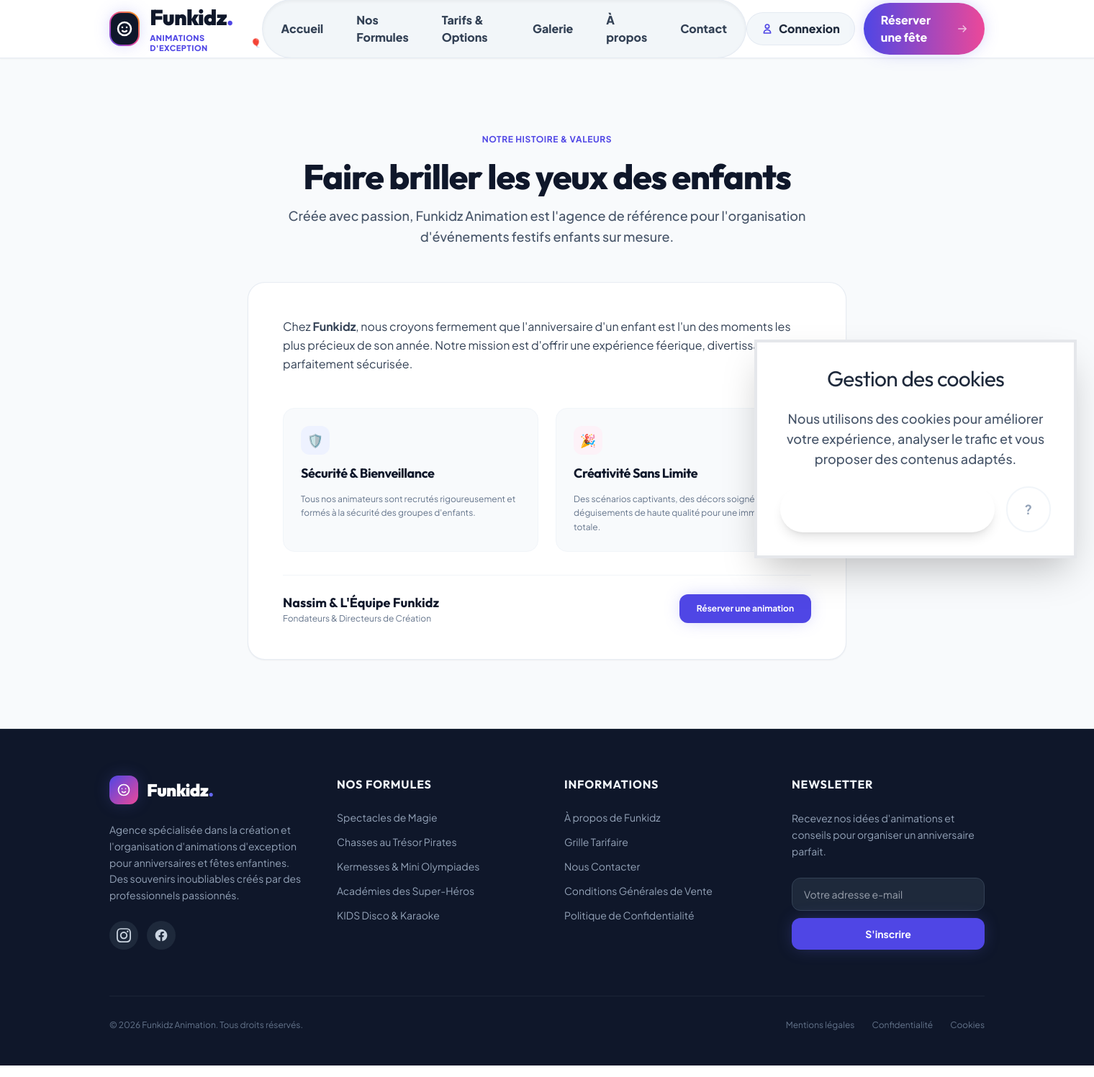
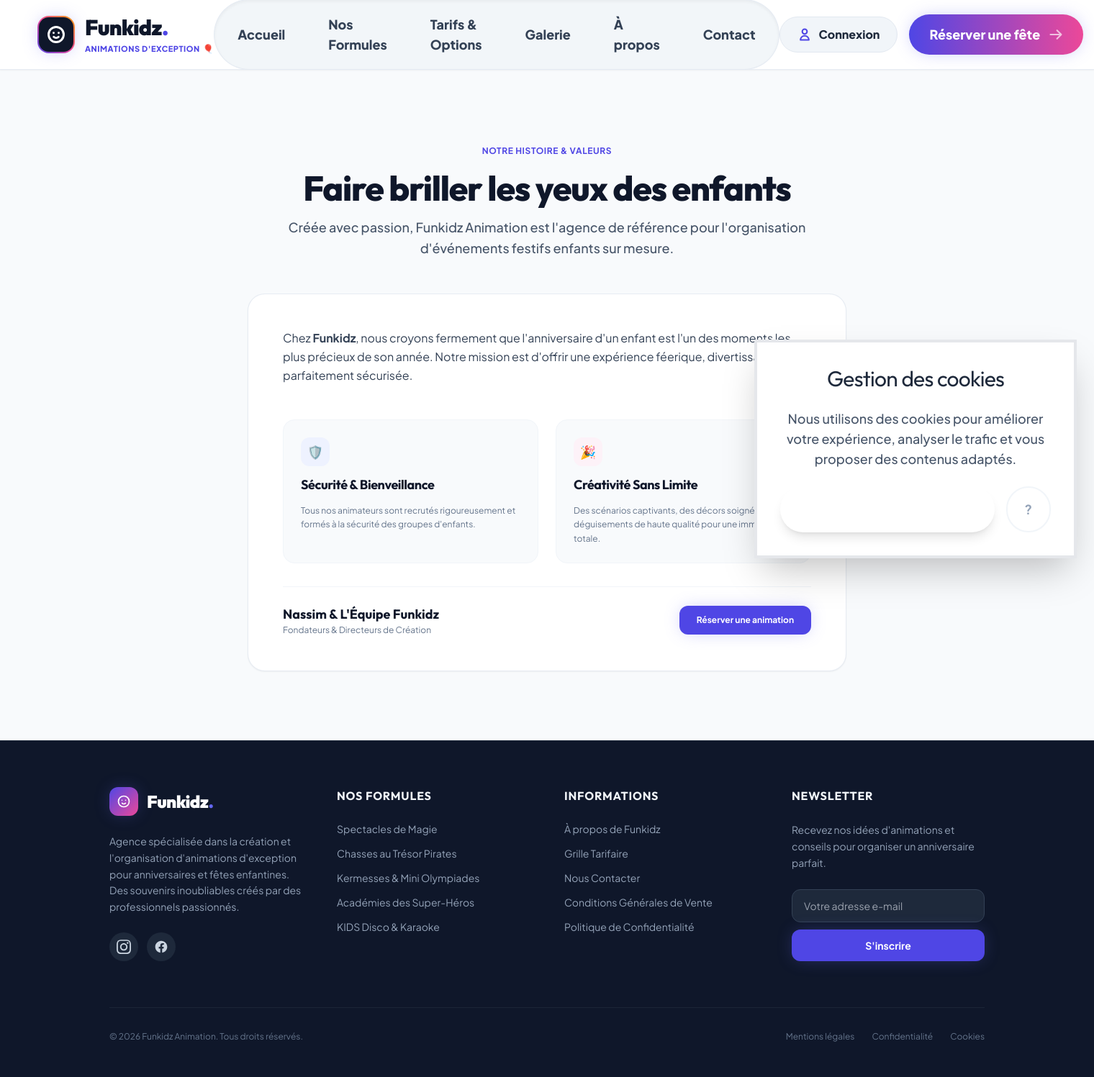
Before and after one commit to nassim2389/Funkidz-animation-, a Django app: page /about/ in a window 1520 px wide. Shown: the whole page at 72% size. Run offline with Django 5.2, Linux system fonts and the light colour scheme; parts of the project's set-up code (start-up, migrations or seed data) failed here and were passed over; some libraries are stand-ins or nearby versions.

Commit message:
style: broaden navbar container max-width to 1480px and increase horizontal spacing for airy menu layout

```diff
--- a/templates/includes/navbar.html
+++ b/templates/includes/navbar.html
@@ -1,13 +1,13 @@
-<nav class="sticky top-0 z-50 transition-all duration-300 bg-white/90 backdrop-blur-xl border-b border-slate-200/80 shadow-sm"
+<nav class="sticky top-0 z-50 transition-all duration-300 bg-white/95 backdrop-blur-2xl border-b border-slate-200/80 shadow-sm"
      x-data="{ isOpen: false }">
-    <div class="max-w-7xl mx-auto px-4 sm:px-6 lg:px-8">
-        <div class="flex justify-between items-center h-20">
+    <div class="max-w-[1480px] mx-auto px-4 sm:px-8">
+        <div class="flex justify-between items-center h-24">
 
             <!-- Brand Logo -->
-            <a href="{% url 'home' %}" class="flex items-center gap-3.5 group">
-                <div class="w-12 h-12 rounded-2xl bg-gradient-to-tr from-brand-600 via-accent-pink to-accent-amber p-0.5 shadow-glow group-hover:scale-105 group-hover:rotate-3 transition duration-300">
-                    <div class="w-full h-full bg-slate-900 rounded-[14px] flex items-center justify-center text-white">
-                        <svg class="w-6 h-6 text-brand-400 group-hover:text-accent-pink transition" fill="none" stroke="currentColor" viewBox="0 0 24 24"><path stroke-linecap="round" stroke-linejoin="round" stroke-width="2.5" d="M14.828 14.828a4 4 0 01-5.656 0M9 10h.01M15 10h.01M21 12a9 9 0 11-18 0 9 9 0 0118 0z"/></svg>
+            <a href="{% url 'home' %}" class="flex items-center gap-3.5 group shrink-0">
+                <div class="w-13 h-13 rounded-2xl bg-gradient-to-tr from-brand-600 via-accent-pink to-accent-amber p-0.5 shadow-glow group-hover:scale-105 group-hover:rotate-3 transition duration-300">
+                    <div class="w-full h-full bg-slate-900 rounded-[14px] p-2.5 flex items-center justify-center text-white">
+                        <svg class="w-7 h-7 text-brand-400 group-hover:text-accent-pink transition" fill="none" stroke="currentColor" viewBox="0 0 24 24"><path stroke-linecap="round" stroke-linejoin="round" stroke-width="2.5" d="M14.828 14.828a4 4 0 01-5.656 0M9 10h.01M15 10h.01M21 12a9 9 0 11-18 0 9 9 0 0118 0z"/></svg>
                     </div>
                 </div>
                 <div class="flex flex-col">
@@ -21,85 +21,85 @@
                 </div>
             </a>
 
-            <!-- Central Pill Navigation Links -->
-            <div class="hidden lg:flex items-center gap-1.5 bg-slate-100/90 p-1.5 rounded-full border border-slate-200/80 shadow-inner">
+            <!-- Central Spacious Navigation Links -->
+            <div class="hidden xl:flex items-center gap-3 bg-slate-100/90 p-2 rounded-full border border-slate-200/80 shadow-inner">
                 <a href="{% url 'home' %}"
-                   class="px-5 py-2.5 text-base font-extrabold rounded-full transition-all duration-200 text-slate-700 hover:text-brand-600 hover:bg-white hover:shadow-sm">
+                   class="px-6 py-3 text-base sm:text-lg font-extrabold rounded-full transition-all duration-200 text-slate-700 hover:text-brand-600 hover:bg-white hover:shadow-md">
                     Accueil
                 </a>
                 <a href="{% url 'services-web' %}"
-                   class="px-5 py-2.5 text-base font-extrabold rounded-full transition-all duration-200 text-slate-700 hover:text-brand-600 hover:bg-white hover:shadow-sm">
+                   class="px-6 py-3 text-base sm:text-lg font-extrabold rounded-full transition-all duration-200 text-slate-700 hover:text-brand-600 hover:bg-white hover:shadow-md">
                     Nos Formules
                 </a>
                 <a href="{% url 'pricing' %}"
-                   class="px-5 py-2.5 text-base font-extrabold rounded-full transition-all duration-200 text-slate-700 hover:text-brand-600 hover:bg-white hover:shadow-sm">
+                   class="px-6 py-3 text-base sm:text-lg font-extrabold rounded-full transition-all duration-200 text-slate-700 hover:text-brand-600 hover:bg-white hover:shadow-md">
                     Tarifs & Options
                 </a>
                 <a href="{% url 'gallery' %}"
-                   class="px-5 py-2.5 text-base font-extrabold rounded-full transition-all duration-200 text-slate-700 hover:text-brand-600 hover:bg-white hover:shadow-sm">
+                   class="px-6 py-3 text-base sm:text-lg font-extrabold rounded-full transition-all duration-200 text-slate-700 hover:text-brand-600 hover:bg-white hover:shadow-md">
                     Galerie
                 </a>
                 <a href="{% url 'about' %}"
-                   class="px-5 py-2.5 text-base font-extrabold rounded-full transition-all duration-200 text-slate-700 hover:text-brand-600 hover:bg-white hover:shadow-sm">
+                   class="px-6 py-3 text-base sm:text-lg font-extrabold rounded-full transition-all duration-200 text-slate-700 hover:text-brand-600 hover:bg-white hover:shadow-md">
                     À propos
                 </a>
                 <a href="{% url 'contact' %}"
-                   class="px-5 py-2.5 text-base font-extrabold rounded-full transition-all duration-200 text-slate-700 hover:text-brand-600 hover:bg-white hover:shadow-sm">
+                   class="px-6 py-3 text-base sm:text-lg font-extrabold rounded-full transition-all duration-200 text-slate-700 hover:text-brand-600 hover:bg-white hover:shadow-md">
                     Contact
                 </a>
             </div>
 
             <!-- Action Buttons: Connexion & Réserver une fête -->
-            <div class="hidden xl:flex items-center gap-3">
+            <div class="hidden xl:flex items-center gap-4 shrink-0">
                 {% if user.is_authenticated %}
-                    <a href="{% url 'dashboard' %}" class="px-5 py-2.5 text-base font-extrabold text-slate-800 hover:text-brand-600 bg-slate-100 hover:bg-slate-200/80 rounded-full transition duration-200 flex items-center gap-2 border border-slate-200">
-                        <div class="w-6 h-6 rounded-full bg-brand-600 text-white flex items-center justify-center text-xs font-bold">
+                    <a href="{% url 'dashboard' %}" class="px-6 py-3 text-base font-extrabold text-slate-800 hover:text-brand-600 bg-slate-100 hover:bg-slate-200/80 rounded-full transition duration-200 flex items-center gap-2.5 border border-slate-200">
+                        <div class="w-7 h-7 rounded-full bg-brand-600 text-white flex items-center justify-center text-xs font-bold">
                             {{ user.first_name|default:user.email|slice:":1"|upper }}
                         </div>
                         <span>Mon Espace</span>
                     </a>
                     <form action="{% url 'logout' %}" method="post" class="inline">
                         {% csrf_token %}
-                        <button type="submit" class="p-2.5 text-slate-400 hover:text-rose-600 rounded-full hover:bg-rose-50 transition duration-200" title="Déconnexion">
-                            <svg class="w-5 h-5" fill="none" stroke="currentColor" viewBox="0 0 24 24"><path stroke-linecap="round" stroke-linejoin="round" stroke-width="2" d="M17 16l4-4m0 0l-4-4m4 4H7m6 4v1a3 3 0 01-3 3H6a3 3 0 01-3-3V7a3 3 0 013-3h4a3 3 0 013 3v1"/></svg>
+                        <button type="submit" class="p-3 text-slate-400 hover:text-rose-600 rounded-full hover:bg-rose-50 transition duration-200" title="Déconnexion">
+                            <svg class="w-6 h-6" fill="none" stroke="currentColor" viewBox="0 0 24 24"><path stroke-linecap="round" stroke-linejoin="round" stroke-width="2" d="M17 16l4-4m0 0l-4-4m4 4H7m6 4v1a3 3 0 01-3 3H6a3 3 0 01-3-3V7a3 3 0 013-3h4a3 3 0 013 3v1"/></svg>
                         </button>
                     </form>
                 {% else %}
-                    <a href="{% url 'login' %}" class="px-5 py-2.5 text-base font-extrabold text-slate-800 hover:text-brand-600 bg-slate-100/80 hover:bg-slate-200/80 rounded-full transition duration-200 flex items-center gap-2 border border-slate-200/80">
-                        <svg class="w-4 h-4 text-brand-600" fill="none" stroke="currentColor" viewBox="0 0 24 24"><path stroke-linecap="round" stroke-linejoin="round" stroke-width="2.5" d="M16 7a4 4 0 11-8 0 4 4 0 018 0zM12 14a7 7 0 00-7 7h14a7 7 0 00-7-7z"/></svg>
+                    <a href="{% url 'login' %}" class="px-6 py-3 text-base font-extrabold text-slate-800 hover:text-brand-600 bg-slate-100 hover:bg-slate-200/80 rounded-full transition duration-200 flex items-center gap-2.5 border border-slate-200">
+                        <svg class="w-5 h-5 text-brand-600" fill="none" stroke="currentColor" viewBox="0 0 24 24"><path stroke-linecap="round" stroke-linejoin="round" stroke-width="2.5" d="M16 7a4 4 0 11-8 0 4 4 0 018 0zM12 14a7 7 0 00-7 7h14a7 7 0 00-7-7z"/></svg>
                         <span>Connexion</span>
                     </a>
                 {% endif %}
 
-                <a href="{% url 'booking-wizard' %}" class="px-6 py-3 bg-gradient-to-r from-brand-600 via-accent-pink to-accent-amber bg-[length:200%_auto] hover:bg-right text-white font-extrabold text-base rounded-full shadow-glow hover:shadow-xl hover:scale-105 active:scale-95 transition-all duration-500 flex items-center gap-2.5">
+                <a href="{% url 'booking-wizard' %}" class="px-7 py-3.5 bg-gradient-to-r from-brand-600 via-accent-pink to-accent-amber bg-[length:200%_auto] hover:bg-right text-white font-extrabold text-base sm:text-lg rounded-full shadow-glow hover:shadow-xl hover:scale-105 active:scale-95 transition-all duration-500 flex items-center gap-3">
                     <span>Réserver une fête</span>
                     <svg class="w-5 h-5 animate-pulse" fill="none" stroke="currentColor" viewBox="0 0 24 24"><path stroke-linecap="round" stroke-linejoin="round" stroke-width="2.5" d="M14 5l7 7m0 0l-7 7m7-7H3"/></svg>
                 </a>
             </div>
 
-            <!-- Mobile Menu Toggle Button -->
-            <button class="lg:hidden p-3 text-slate-700 hover:text-brand-600 rounded-2xl bg-slate-100 hover:bg-slate-200 transition" @click="isOpen = !isOpen" aria-label="Menu principal">
-                <svg x-show="!isOpen" class="w-7 h-7" fill="none" stroke="currentColor" viewBox="0 0 24 24"><path stroke-linecap="round" stroke-linejoin="round" stroke-width="2.5" d="M4 6h16M4 12h16M4 18h16"/></svg>
-                <svg x-show="isOpen" class="w-7 h-7" fill="none" stroke="currentColor" viewBox="0 0 24 24"><path stroke-linecap="round" stroke-linejoin="round" stroke-width="2.5" d="M6 18L18 6M6 6l12 12"/></svg>
+            <!-- Mobile & Tablet Menu Toggle Button -->
+            <button class="xl:hidden p-3.5 text-slate-700 hover:text-brand-600 rounded-2xl bg-slate-100 hover:bg-slate-200 transition" @click="isOpen = !isOpen" aria-label="Menu principal">
+                <svg x-show="!isOpen" class="w-8 h-8" fill="none" stroke="currentColor" viewBox="0 0 24 24"><path stroke-linecap="round" stroke-linejoin="round" stroke-width="2.5" d="M4 6h16M4 12h16M4 18h16"/></svg>
+                <svg x-show="isOpen" class="w-8 h-8" fill="none" stroke="currentColor" viewBox="0 0 24 24"><path stroke-linecap="round" stroke-linejoin="round" stroke-width="2.5" d="M6 18L18 6M6 6l12 12"/></svg>
             </button>
         </div>
 
-        <!-- Mobile Navigation Menu Overlay -->
-        <div class="lg:hidden mt-3 pt-4 pb-6 border-t border-slate-200/80 space-y-2 bg-white rounded-3xl p-6 shadow-xl border border-slate-100" x-show="isOpen" x-cloak x-transition>
-            <a href="{% url 'home' %}" class="block px-4 py-3 rounded-2xl font-extrabold text-base text-slate-800 hover:bg-brand-50 hover:text-brand-600 transition">Accueil</a>
-            <a href="{% url 'services-web' %}" class="block px-4 py-3 rounded-2xl font-extrabold text-base text-slate-800 hover:bg-brand-50 hover:text-brand-600 transition">Nos Formules</a>
-            <a href="{% url 'pricing' %}" class="block px-4 py-3 rounded-2xl font-extrabold text-base text-slate-800 hover:bg-brand-50 hover:text-brand-600 transition">Tarifs & Options</a>
-            <a href="{% url 'gallery' %}" class="block px-4 py-3 rounded-2xl font-extrabold text-base text-slate-800 hover:bg-brand-50 hover:text-brand-600 transition">Galerie</a>
-            <a href="{% url 'about' %}" class="block px-4 py-3 rounded-2xl font-extrabold text-base text-slate-800 hover:bg-brand-50 hover:text-brand-600 transition">À propos</a>
-            <a href="{% url 'contact' %}" class="block px-4 py-3 rounded-2xl font-extrabold text-base text-slate-800 hover:bg-brand-50 hover:text-brand-600 transition">Contact</a>
+        <!-- Mobile & Tablet Navigation Menu Overlay -->
+        <div class="xl:hidden mt-3 pt-4 pb-6 border-t border-slate-200/80 space-y-2 bg-white rounded-3xl p-6 shadow-2xl border border-slate-100" x-show="isOpen" x-cloak x-transition>
+            <a href="{% url 'home' %}" class="block px-5 py-3.5 rounded-2xl font-extrabold text-lg text-slate-800 hover:bg-brand-50 hover:text-brand-600 transition">Accueil</a>
+            <a href="{% url 'services-web' %}" class="block px-5 py-3.5 rounded-2xl font-extrabold text-lg text-slate-800 hover:bg-brand-50 hover:text-brand-600 transition">Nos Formules</a>
+            <a href="{% url 'pricing' %}" class="block px-5 py-3.5 rounded-2xl font-extrabold text-lg text-slate-800 hover:bg-brand-50 hover:text-brand-600 transition">Tarifs & Options</a>
+            <a href="{% url 'gallery' %}" class="block px-5 py-3.5 rounded-2xl font-extrabold text-lg text-slate-800 hover:bg-brand-50 hover:text-brand-600 transition">Galerie</a>
+            <a href="{% url 'about' %}" class="block px-5 py-3.5 rounded-2xl font-extrabold text-lg text-slate-800 hover:bg-brand-50 hover:text-brand-600 transition">À propos</a>
+            <a href="{% url 'contact' %}" class="block px-5 py-3.5 rounded-2xl font-extrabold text-lg text-slate-800 hover:bg-brand-50 hover:text-brand-600 transition">Contact</a>
 
             <div class="pt-4 border-t border-slate-100 space-y-3">
                 {% if user.is_authenticated %}
-                    <a href="{% url 'dashboard' %}" class="block text-center px-4 py-3.5 bg-slate-100 font-extrabold text-base text-slate-900 rounded-2xl">Mon Espace Client</a>
+                    <a href="{% url 'dashboard' %}" class="block text-center px-5 py-4 bg-slate-100 font-extrabold text-lg text-slate-900 rounded-2xl">Mon Espace Client</a>
                 {% else %}
-                    <a href="{% url 'login' %}" class="block text-center px-4 py-3.5 border border-slate-300 font-extrabold text-base text-slate-800 rounded-2xl hover:bg-slate-50 transition">Connexion</a>
+                    <a href="{% url 'login' %}" class="block text-center px-5 py-4 border border-slate-300 font-extrabold text-lg text-slate-800 rounded-2xl hover:bg-slate-50 transition">Connexion</a>
                 {% endif %}
-                <a href="{% url 'booking-wizard' %}" class="block text-center px-4 py-3.5 bg-gradient-to-r from-brand-600 to-accent-pink text-white font-extrabold text-base rounded-2xl shadow-glow">Réserver une fête</a>
+                <a href="{% url 'booking-wizard' %}" class="block text-center px-5 py-4 bg-gradient-to-r from-brand-600 to-accent-pink text-white font-extrabold text-lg rounded-2xl shadow-glow">Réserver une fête</a>
             </div>
         </div>
     </div>
```
